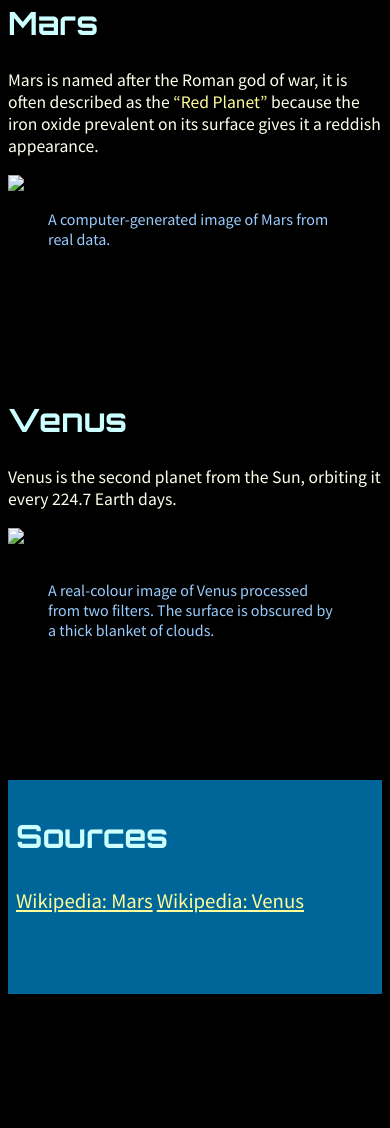
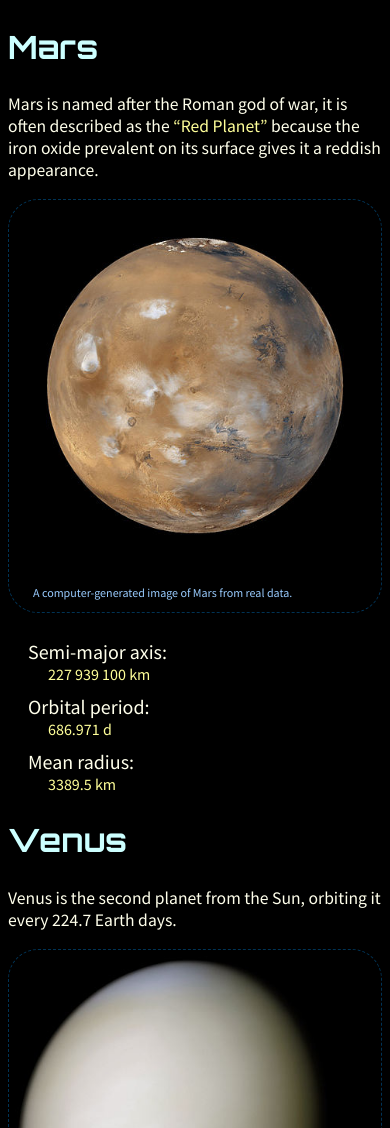
Before and after one commit to histtranger/assignment-4, a plain HTML site: page index.html in a window 390 px wide. Shown: the part 872-2000 px from the top of the page. Before the commit the page ends 1874 px from the top, so only its background shows below. Drawn offline with Linux system fonts and the light colour scheme.

Commit message:
Awwwww yisssss
Added images to assignment 4 repository since I forgot, made images
responsive, put borders around things like the mock up, changed a few
things.

I think I’m done.

```diff
--- a/index.html
+++ b/index.html
@@ -27,7 +27,7 @@
 <p>A planet is a <i>celestial</i> body, orbiting a star, that is massive enough to be <em>gravitationally rounded</em> and has “cleared the neighbourhood” around its orbit.</p>
 
 <blockquote>“I think of space not as the final frontier but as the next frontier.”
-— Neil Degrasse Tyson</blockquote>
+<div class="neil">— Neil Degrasse Tyson </nav></blockquote>
 
 <p><em>Unfortunately,</em> Pluto is no longer a planet but a dwarf planet. Sometimes I think, Pluto still deserves full planet hood.</p>
 
@@ -44,40 +44,44 @@
 
 <p>Mars is named after the Roman god of war, it is often described as the <i>“Red Planet”</i> because the iron oxide prevalent on its surface gives it a reddish appearance.</p>
 
-<img src="images/mars.jpg" alt="A computer-generated image of Mars from real data.">
+<figure>
+    <img src="images/mars.jpg" style='width:100%;' alt="A computer-generated image of Mars from real data.">
 
 <!-- I think this right.. Er, I hope. -->
-<figure><figcaption>A computer-generated image of Mars from real data.</figcaption></figure>
+    <figcaption>A computer-generated image of Mars from real data.</figcaption>
+</figure>
 
-<ul>
-    <li>Semi-major axis:</li>
-    <li>227 939 100 km</li>
+<dl>
+    <dt>Semi-major axis:</dt>
+    <dd>227 939 100 km</dd>
 
-    <li>Orbital period:</li>
-    <li>686.971 d</li>
+    <dt>Orbital period:</dt>
+    <dd>686.971 d</dd>
 
-    <li>Mean radius:</li>
-    <li>3389.5 km</li>
-</ul>
+    <dt>Mean radius:</dt>
+    <dd>3389.5 km</dd>
+</dl>
 
 <h2>Venus</h2>
 
 <p>Venus is the second planet from the Sun, orbiting it every 224.7 Earth days.</p>
 
-<img src="images/venus.jpg" alt="A real-colour image of Venus processed from two filters.">
+<figure>
+  <img src="images/venus.jpg" style='width:100%;' alt="A real-colour image of Venus processed from two filters.">
 
-<figure><figcaption>A real-colour image of Venus processed from two filters. The surface is obscured by a thick blanket of clouds.</figcaption></figure>
+  <figcaption>A real-colour image of Venus processed from two filters. The surface is obscured by a thick blanket of clouds.</figcaption>
+  </figure>
 
-<ul>
-    <li>Semi-major axis:</li>
-    <li>108 208 000 km</li>
+<dl>
+    <dt>Semi-major axis:</dt>
+    <dd>108 208 000 km</dd>
 
-    <li>Orbital period:</li>
-    <li>224.701 d</li>
+    <dt>Orbital period:</dt>
+    <dd>224.701 d</dd>
 
-    <li>Mean radius:</li>
-    <li>6051.8 km</li>
-</ul>
+    <dt>Mean radius:</dt>
+    <dd>6051.8 km</dd>
+</dl>
 </body>
 
 <footer>
--- a/main.css
+++ b/main.css
@@ -35,7 +35,6 @@ nav ol {
     list-style-type: none;
     text-align: center;
     margin: 1em 0 3em;
-    background-color: #069;
 }
 
 
@@ -57,6 +56,11 @@ h2 {
     font-family: 'Orbitron', sans-serif;
     font-size: 2rem;
     color: #CFF;
+}
+
+.neil {
+  color: #069;
+  font-size: .75em
 }
 
 p {
@@ -81,22 +85,35 @@ blockquote {
     list-style: disc;
     color: #FF9;
     font-family: 'Source Sans Pro', sans-serif;
-    font-size: 1.25rem
+    font-size: 1.15rem;
+    padding: 0 2em 2em;
+}
+
+img {
+  border-radius: 50px;
+}
+
+figure {
+  border: 1px dashed #035;
+  border-radius: 30px;
+  margin: 0;
 }
 
 figcaption {
-    font-size: 1rem;
+    font-size: .75rem;
     color: #9CF;
     font-family: 'Source Sans Pro', sans-serif;
+    padding: .75em 2em 1em
 }
 
- {
+dt {
     color: #FFFFEB;
     font-family: 'Source Sans Pro', sans-serif;
-    font-size: 1.25rem
+    font-size: 1.25rem;
+    padding: .5em 1em 0;
 }
 
-data {
+dd {
     color: #FF9;
     font-family: 'Source Sans Pro', sans-serif;
     font-size: 1rem
@@ -104,7 +121,7 @@ data {
 
 footer {
     background-color: #069;
-    padding: .25rem 0 5rem .5rem;
+    padding: .15rem 0 5rem .5rem;
 }
 
 h3 {
@@ -112,3 +129,8 @@ h3 {
     font-size: 2rem;
     color: #CFF;
 }
+
+footer a {
+  font-size: 1em;
+
+}
```
Also changed, not shown: images/mars.jpg (added), images/venus.jpg (added).
